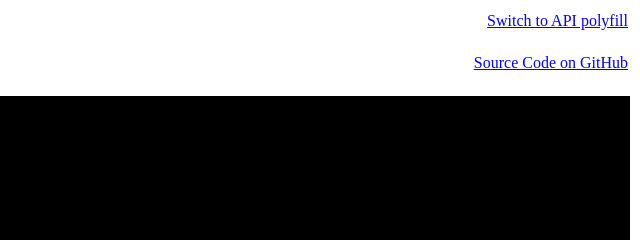
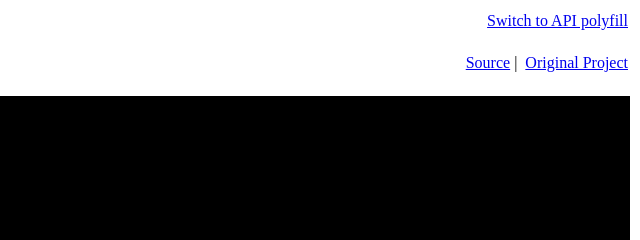
Before and after one commit to cgluWxh/mai_pico_helper, a website built with Vite: page index.html in a window 1280 px wide. Shown: the top 240 px of the page, 640-1280 px from the left. Built offline with nearby package versions, Linux system fonts and the light colour scheme; what xterm-addon-fit, xterm-addon-web-links would draw is missing.

Commit message:
update-original-project

```diff
--- a/index.html
+++ b/index.html
@@ -112,7 +112,10 @@
   <label class="checkbox" for="autoconnect">Automatically connect</label>
 
   <div class="info">
-    <a href="https://github.com/GoogleChromeLabs/serial-terminal">Source Code on GitHub</a>
+    <a href="https://github.com/cgluWxh/mai_pico_helper" target="_blank">Source</a>&nbsp;|&nbsp;
+    <a href="https://github.com/GoogleChromeLabs/serial-terminal" target="_blank">Original Project</a>
+
+
   </div>
 </div>
 <div id="terminal"></div>
```
